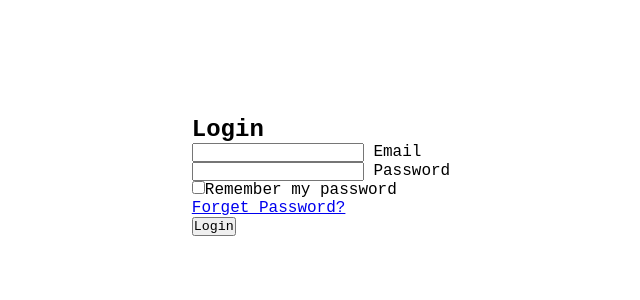
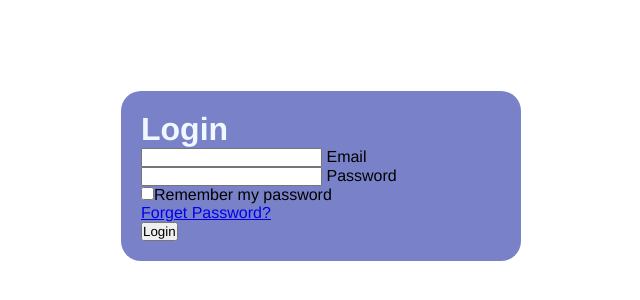
Before and after one commit to AminSBU/login_form_css_html, a plain HTML site: page index.html in a window 1280 px wide. Shown: the part 224-524 px from the top of the page, without its empty margins (319-959 px from the left). Drawn offline with nearby package versions, Linux system fonts and the light colour scheme.

Commit message:
some modification in h2 and font-family and login css

```diff
--- a/index_css.css
+++ b/index_css.css
@@ -5,7 +5,7 @@
     margin: 0;
     padding: 0;
     box-sizing: border-box;
-    font-family: 'Courier New', Courier, monospace;
+    font-family: 'Franklin Gothic Medium', 'Arial Narrow', Arial, sans-serif;
 }
 
 body
@@ -14,12 +14,22 @@ body
     justify-content: center;
     align-items: center;
     min-height: 100vh;
-    background: #ffffff;
 }
 
-.login-box
+.login
 {
+    margin: 20px;
+    padding: 20px;
     position: relative;
     width: 400px;
-    border-radius: 10px;
+    border-radius: 20px;
+    border-width: 10px;
+    background: #7982c9;
+    align-items: center;
 }
+
+h2
+{
+    font-size: 2em;
+    color: aliceblue;
+}
```
